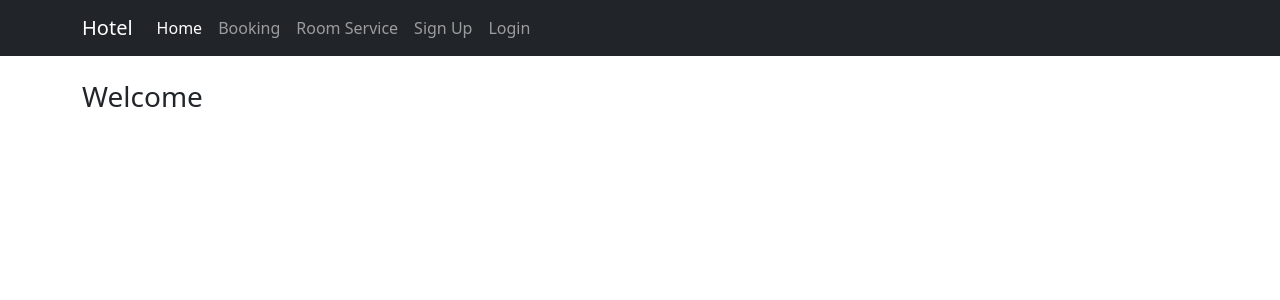
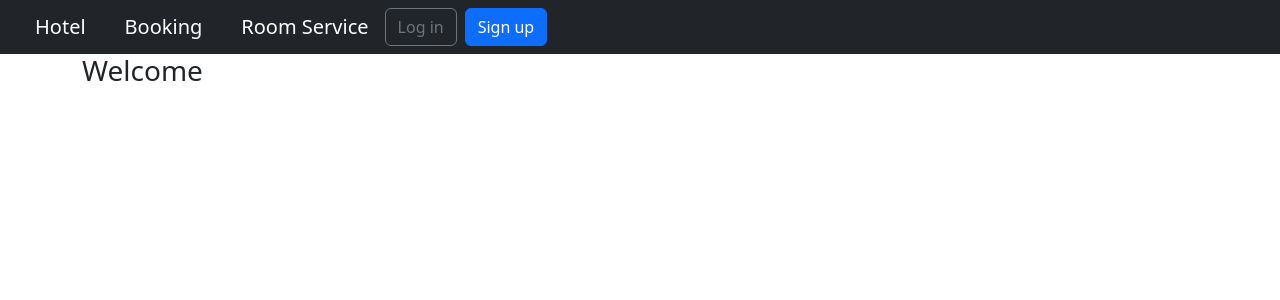
Before and after one commit to KlaudiuszZakowany/Hotel-Website, a Django app: template Pages/templates/home.html in a window 1280 px wide. Shown: the top 300 px of the page. Run offline with Django 3.2, Linux system fonts and the light colour scheme; the template is opened without the code that fills it, so the values that code supplies are empty.

Commit message:
accounts fix

```diff
--- a/Project2/settings.py
+++ b/Project2/settings.py
@@ -40,9 +40,7 @@ INSTALLED_APPS = [
     'room_service',
     'Booking',
     'Room',
-
-    'checkout'
-
+    'checkout',
     'Pages',
     'accounts',
     # 3rd Party
--- a/Project2/urls.py
+++ b/Project2/urls.py
@@ -21,11 +21,8 @@ urlpatterns = [
     path('', include('Pages.urls')),
     path('admin/', admin.site.urls),
     path('room_service/', include('room_service.urls')),
-<<<<<<< HEAD
     path('checkout/', include('checkout.urls')),
-=======
     path('accounts/', include('accounts.urls')),
     path('accounts/', include('django.contrib.auth.urls')),
     path('Booking/', include('Booking.urls')),
->>>>>>> d3198a053ea0aa29cb6e8957d6f43af7966fe1f3
 ]
--- a/accounts/forms.py
+++ b/accounts/forms.py
@@ -6,10 +6,10 @@ class CustomUserCreationForm(UserCreationForm):
 
     class Meta:
         model = CustomUser
-        fields = ('username','email','age',)
+        fields = ('username','email',)
 
 class CustomUserChangeForm(UserChangeForm):
 
     class Meta:
         model = CustomUser
-        fields = ('username','email','age',)
+        fields = ('username','email',)
--- a/accounts/urls.py
+++ b/accounts/urls.py
@@ -1,8 +1,9 @@
 from django.urls import path
-from .views import SignUpView
+from .views import SignUpView, ProfilePageView
 
 app_name = 'accounts'
 
 urlpatterns = [
     path('create/', SignUpView.as_view(), name='signup'),
+    path('profile/<int:pk>/', ProfilePageView.as_view(), name='show_profile')
 ]
--- a/checkout/models.py
+++ b/checkout/models.py
@@ -1,7 +1,7 @@
 from django.db import models
 
 class checkout(models.Model):
-    user = models.ForeignKey('auth.User', on_delete=models.CASCADE)
+    user = models.ForeignKey('accounts.Profile', on_delete=models.CASCADE)
     room = models.CharField(max_length=1000)
     total_price = models.CharField(max_length=10000)
     payment_status = models.CharField(max_length=20, choices=[('pending', 'Pending'), ('paid', 'Paid')])
--- a/templates/base.html
+++ b/templates/base.html
@@ -1,51 +1,101 @@
+{% load static %}
 <!DOCTYPE html>
 <html lang="en">
   <head>
-    <meta charset="UTF-8">
-    <meta name="viewport" content="width=device-width, initial-scale=1">
-    <title>{% block title %}Hotel{% endblock %}</title>
+    <!-- Required meta tags -->
+    <meta charset="utf-8" />
+    <meta name="viewport" content="width=device-width, initial-scale=1" />
+    <title>{% block title %} Hotel {% endblock title %}</title>
     <!-- Bootstrap CSS -->
-    <link href="https://cdn.jsdelivr.net/npm/bootstrap@5.3.0/dist/css/bootstrap.min.css" rel="stylesheet">
+    <link
+      href="https://cdn.jsdelivr.net/npm/bootstrap@5.3.3/dist/css/bootstrap.min.css"
+      rel="stylesheet"
+      integrity="sha384-
+			QWTKZyjpPEjISv5WaRU9OFeRpok6YctnYmDr5pNlyT2bRjXh0JMhjY6hW+ALEwIH"
+      crossorigin="anonymous"
+    />
   </head>
   <body>
-
-    <!-- Navbar -->
     <nav class="navbar navbar-expand-lg navbar-dark bg-dark">
-        <div class="container">
-            <a class="navbar-brand" href="#">Hotel</a>
-            <button class="navbar-toggler" type="button" data-bs-toggle="collapse" data-bs-target="#navbarNav">
+      <div class="container-fluid">
+        <li class="nav-item">
+            <a class="navbar-brand" href="{% url 'home' %}">Hotel</a>
+        </li>
+        <li class="nav-item">
+            <a class="navbar-brand" href="{% url 'search_rooms' %}">Booking</a>
+        </li>
+        <li class="nav-item">
+            <a class="navbar-brand" href="{% url 'request_service' %}">Room Service</a>
+        </li>
+        <button class="navbar-toggler" type="button" data-bs-toggle="collapse" data-bs-target="#navbarSupportedContent" aria-controls="navbarSupportedContent" aria-expanded="false" aria-label="Toggle navigation">
           <span class="navbar-toggler-icon"></span>
         </button>
-            <div class="collapse navbar-collapse" id="navbarNav">
+        <div class="collapse navbar-collapse" id="navbarSupportedContent">
+          <ul class="navbar-nav me-auto mb-2 mb-lg-0">
+            <li class="nav-item">
+            </li>
+            {% if user.is_authenticated %}
+          </ul>
+          <div class="mr-auto">
             <ul class="navbar-nav">
-                    <li class="nav-item">
-                        <a class="nav-link active" href="{% url 'home' %}">Home</a>
+              <li class="nav-item dropdown">
+                <a class="nav-link dropdown-toggle" href="#" role="button" data-bs-toggle="dropdown" aria-expanded="false"> {{ user.username }} </a>
+                <ul class="dropdown-menu dropdown-menu-end">
+
+                  {% if user.profile %}
+                  <li><a class="dropdown-item" href="{% url 'show_profile' user.profile.pk %}">View Profile</a></li>
+                  <li><a class="dropdown-item" href="{% url 'edit_profile' user.profile.pk %}">Edit Profile</a></li>
+                  <li><a class="dropdown-item" href="{% url 'password_change' %}">Change password</a></li>
+                  <li> <hr class="dropdown-divider" /></li>
+                  <li>
+                    <form method="post" action="{% url 'logout' %}" style="display: inline">
+                      {% csrf_token %}
+                      <a href="#" onclick="event.preventDefault(); this.closest('form').submit();"
+                        class="dropdown-item" style="color: black; cursor: pointer">Logout</a>
+                    </form>
                   </li>
-                    <li class="nav-item">
-                        <a class="nav-link" href="{% url 'search_rooms' %}">Booking</a>
+                  {%else%}
+                  <li><a class="dropdown-item" href="{% url 'password_change' %}">Change password</a></li>
+                  <li><hr class="dropdown-divider" /></li>
+                  <li>
+                    <form method="post" action="{% url 'logout' %}" style="display: inline">
+                      {% csrf_token %}
+                      <a href="#" onclick="event.preventDefault(); this.closest('form').submit();"
+                        class="dropdown-item" style="color: black; cursor: pointer">Logout</a>
+                    </form>
                   </li>
-                    <li class="nav-item">
-                        <a class="nav-link" href="{% url 'request_service' %}">Room Service</a>
-                    </li>
-                    <li class="nav-item">
-                        <a class="nav-link" href="{% url 'accounts:signup' %}">Sign Up</a>
-                    </li>
-                    <li class="nav-item">
-                        <a class="nav-link" href="{% url 'login' %}">Login</a>
+                  {%endif%}
+                </ul>
               </li>
             </ul>
           </div>
+          {%else%}
+          <div class="mr-auto">
+            <form class="form d-flex">
+              <a href="{% url 'login' %}" class="btn btn-outline-secondary"
+                >Log in</a
+              >
+              <a href="{% url 'accounts:signup' %}" class="btn btn-primary ms-2"
+                >Sign up</a
+              >
+            </form>
+          </div>
+          {% endif %}
+        </div>
       </div>
     </nav>
-
-    <!-- Main Content -->
-    <div class="container mt-4">
-        {% block content %}
-        <!-- Page-specific content goes here -->
-        {% endblock %}
-    </div>
-
-    <!-- Bootstrap JS -->
-    <script src="https://cdn.jsdelivr.net/npm/bootstrap@5.3.0/dist/js/bootstrap.bundle.min.js"></script>
+    <main>
+      <div class="container">{% block content %} {% endblock content %}</div>
+    </main>
+    <!-- Bootstrap JavaScript Bundle -->
+    <script
+      src="https://cdn.jsdelivr.net/npm/bootstrap@5.3.3/dist/js/bootstrap.bundle.min.js"
+      integrity="sha384-
+        YvpcrYf0tY3lHB60NNkmXc5s9fDVZLESaAA55NDzOxhy9GkcIdslK1eN7N6jIeHz"
+      crossorigin="anonymous"
+    ></script>
+    {% block javascript %}
+    <script src="{% static 'js/base.js' %}"></script>
+    {% endblock javascript%}
   </body>
 </html>
```
Also changed, not shown: accounts/admin.py (+12 -0 lines), accounts/models.py (+15 -0 lines), accounts/views.py (+6 -1 lines), db.sqlite3. Lines whose indentation alone changed are shown as unchanged.
